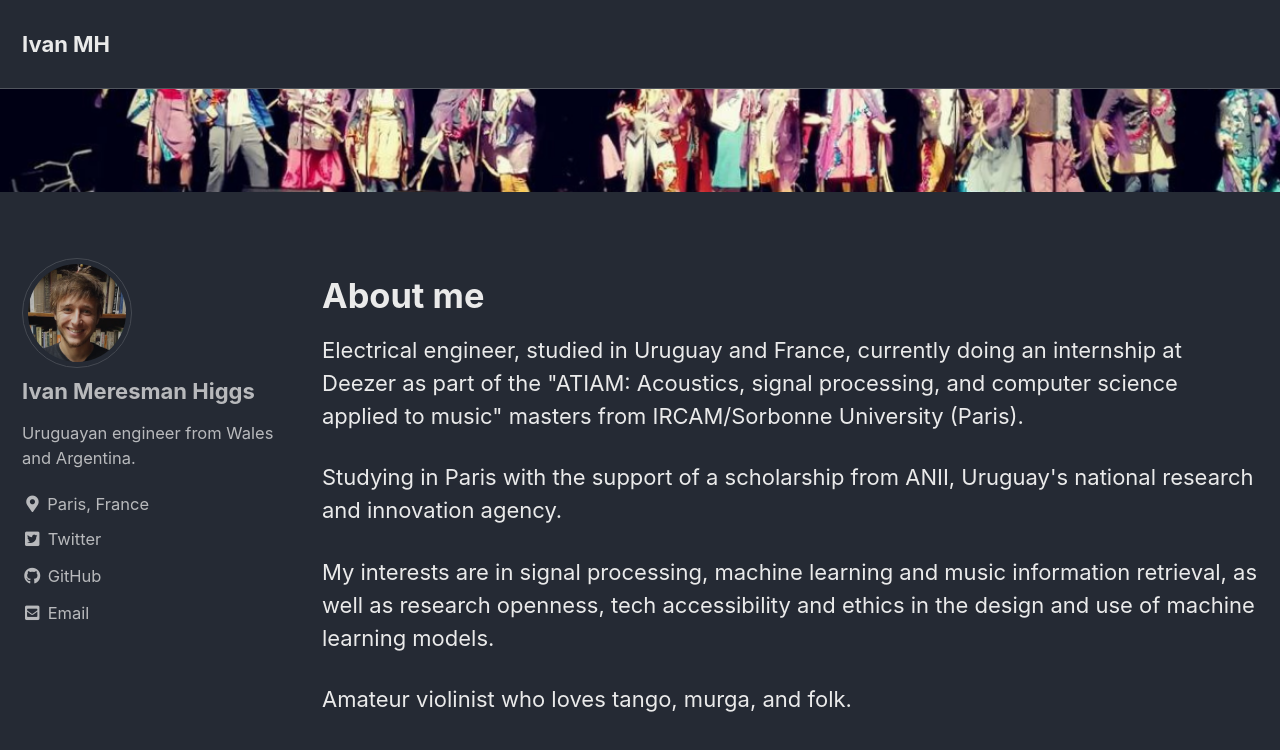
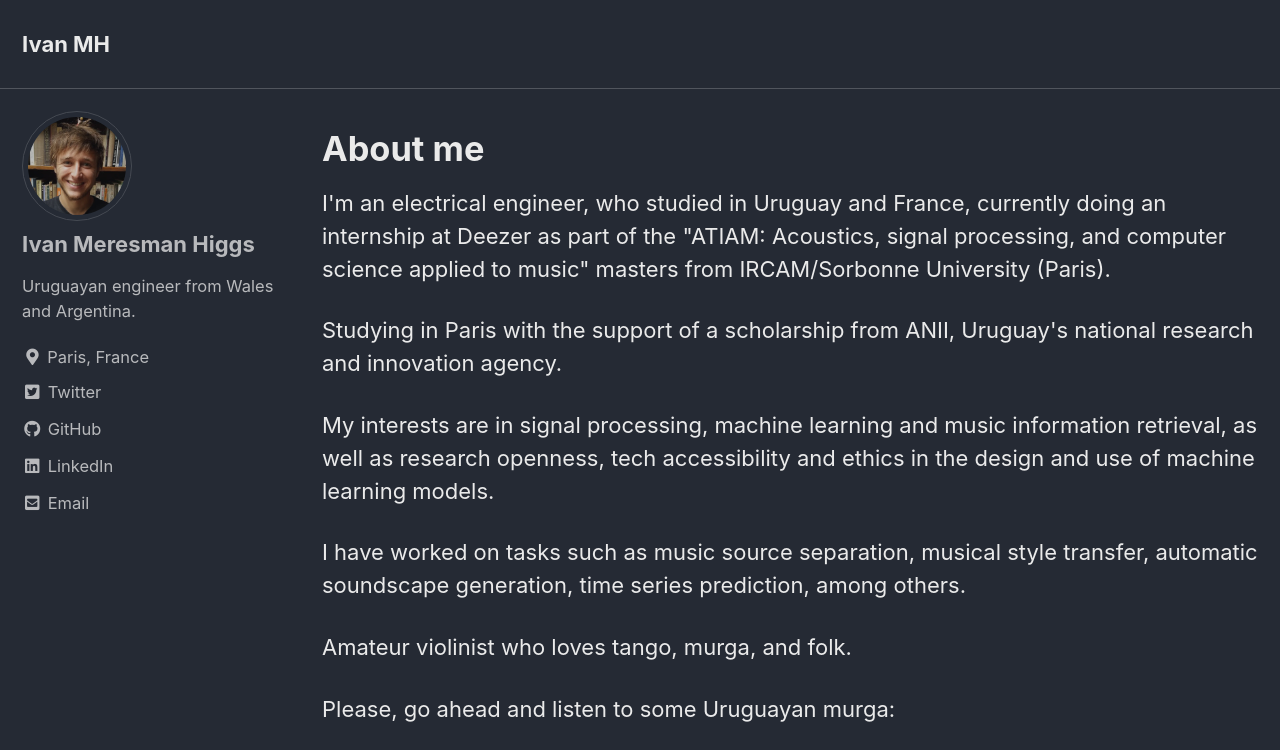
Before and after one commit to ivanlmh/ivanlmh.github.io, a Jekyll site: the page built from index.html, in a window 1280 px wide and 900 px high, cut to the strip 0-750 px from the top of the window. Built offline with Jekyll 4.4.1, drawn with Linux system fonts in a browser that asks for light colours; cached includes are drawn as plain includes; the list of posts is cut into pages by our own code.

Commit message:
removed banner, changed about, added linkedin

```diff
--- a/_config.yml
+++ b/_config.yml
@@ -125,6 +125,9 @@ author:
     - label: "GitHub"
       icon: "fab fa-fw fa-github"
       url: "https://github.com/ivanlmh"
+    - label: "LinkedIn"
+      icon: "fab fa-fw fa-linkedin"
+      url: "https://linkedin.com/in/ivan-meresman-higgs"
     # - label: "Instagram"
     #   icon: "fab fa-fw fa-instagram"
       # url: "https://instagram.com/"
@@ -149,6 +152,9 @@ footer:
       # url:
     - label: "Instagram"
       icon: "fab fa-fw fa-instagram"
+      # url:
+    - label: "LinkedIn"
+      icon: "fab fa-fw fa-linkedin"
       # url:
 
 
--- a/index.html
+++ b/index.html
@@ -5,9 +5,9 @@ permalink: /
 author_profile: true
 classes: wide
 header:
-  image: /images/murga2.png
 ---
 <!-- ---
+image: /images/murga2.png
 layout: home
 author_profile: true
 --- -->
@@ -28,13 +28,21 @@ toc_label: "Table of Contents"
 
 <h1>About me</h1>
 
-<p>Electrical engineer, studied in Uruguay and France, currently doing an internship at Deezer as part of the "ATIAM: Acoustics, signal processing, and computer science applied to music" masters from IRCAM/Sorbonne University (Paris).</p>
+<p>I'm an electrical engineer, who studied in Uruguay and France, currently doing an internship at Deezer as part of the
+  "ATIAM: Acoustics, signal processing, and computer science applied to music" masters from IRCAM/Sorbonne University
+  (Paris).</p>
 <p>Studying in Paris with the support of a scholarship from ANII, Uruguay's national research and innovation agency.</p>
 
-<p>My interests are in signal processing, machine learning and music information retrieval, as well as research openness, tech accessibility and ethics in the design and use of machine learning models.</p>
+<p>My interests are in signal processing, machine learning and music information retrieval, as well as research
+  openness, tech accessibility and ethics in the design and use of machine learning models.</p>
+
+<p>I have worked on tasks such as music source separation, musical style transfer, automatic soundscape generation, time
+  series prediction, among others.</p>
 
 <p>Amateur violinist who loves tango, murga, and folk.</p>
 
 <p>Please, go ahead and listen to some Uruguayan murga:</p>
 
-<iframe width="560" height="315" src="https://www.youtube.com/embed/videoseries?list=PLZsA9usjE272knlD6-rlgz_9HSSOn0zqq" frameborder="0" allow="accelerometer; autoplay; encrypted-media; gyroscope; picture-in-picture" allowfullscreen></iframe>
+<iframe width="560" height="315" src="https://www.youtube.com/embed/videoseries?list=PLZsA9usjE272knlD6-rlgz_9HSSOn0zqq"
+  frameborder="0" allow="accelerometer; autoplay; encrypted-media; gyroscope; picture-in-picture"
+  allowfullscreen></iframe>
```
